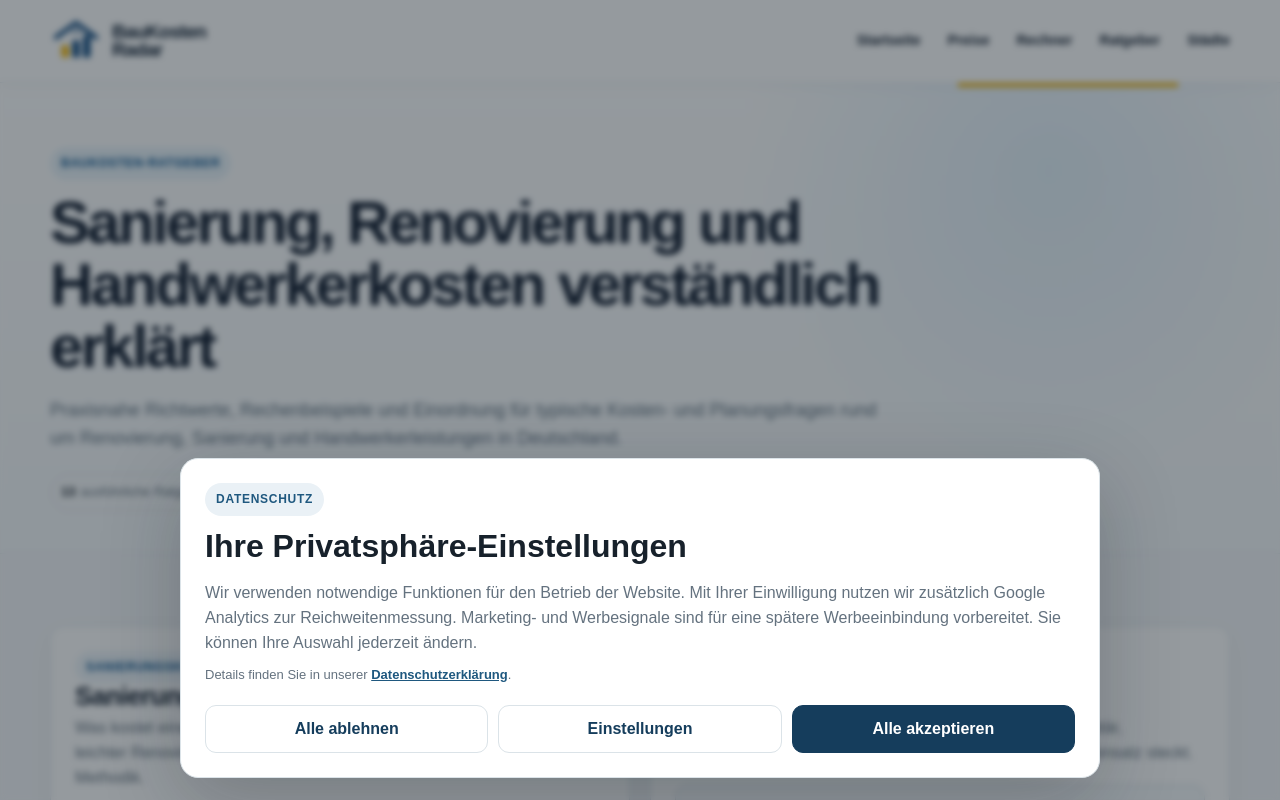
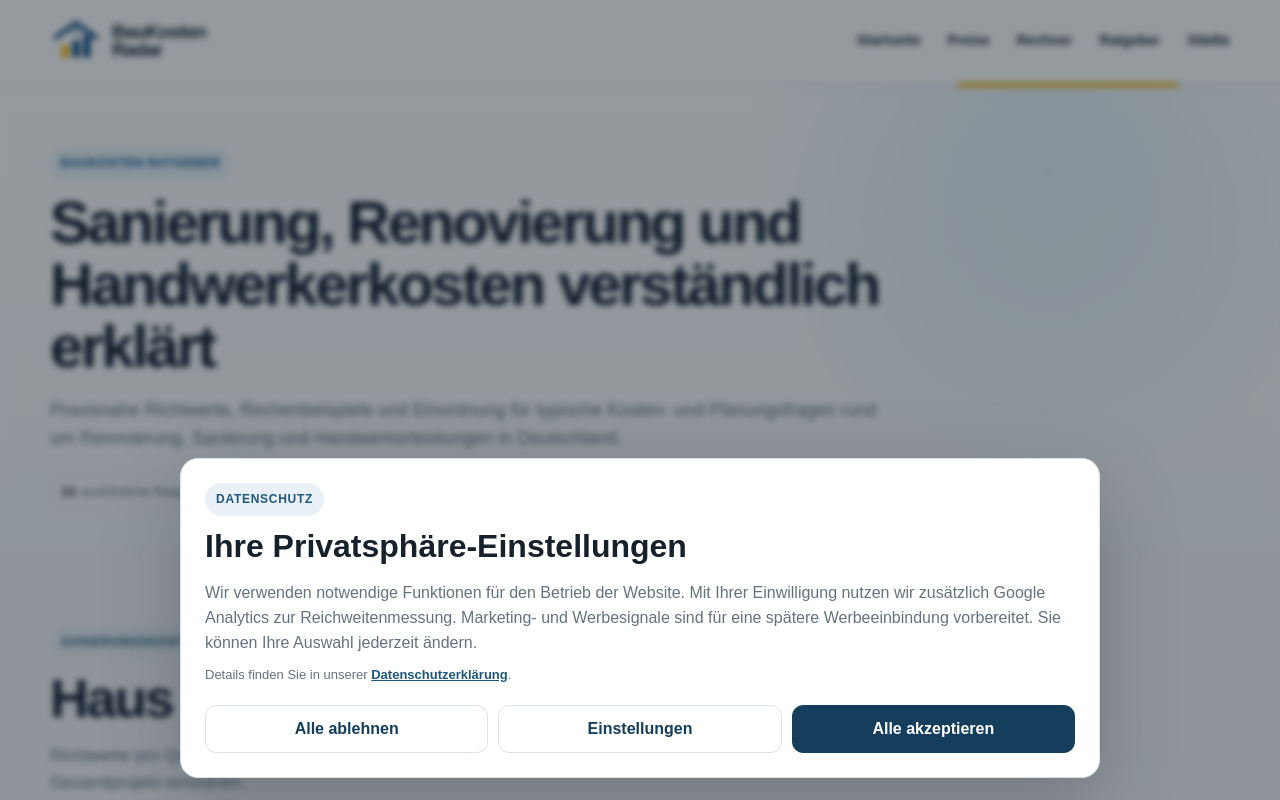
Before and after one commit to maxympaschenko-tech/baukostenradar-de, a Next.js app: page /ratgeber in a window 1280 px wide. Shown: the top 800 px of the page. Built offline with nearby package versions, Linux system fonts and the light colour scheme; no server answers.

Commit message:
Organize Ratgeber into topical SEO clusters

```diff
--- a/app/ratgeber/page.tsx
+++ b/app/ratgeber/page.tsx
@@ -7,6 +7,47 @@ export const metadata: Metadata = {
   description: "Ratgeber zu Sanierungskosten, Kernsanierung, Einfamilienhaus, Renovierungskosten nach Wohnfläche, Handwerkerpreisen und Sanierungsplanung mit Richtwerten und Rechnern.",
   alternates: { canonical: "/ratgeber" },
 };
+
+const guideGroups = [
+  {
+    eyebrow: "Sanierungskosten",
+    title: "Haus und Bestand sanieren",
+    description: "Richtwerte pro Quadratmeter, Kernsanierung, Altbau und Einfamilienhaus als Gesamtprojekt einordnen.",
+    slugs: [
+      "sanierungskosten-pro-qm",
+      "haus-sanieren-kosten",
+      "kernsanierung-kosten",
+      "sanierungskosten-einfamilienhaus",
+      "altbausanierung-kosten",
+    ],
+  },
+  {
+    eyebrow: "Renovierung nach Wohnfläche",
+    title: "Budgets für konkrete Wohnflächen",
+    description: "Beispielrechnungen für Wohnungen und Häuser mit 100, 150 oder 200 m² sowie allgemeine Hausbudgets.",
+    slugs: [
+      "wohnung-renovieren-kosten",
+      "renovierungskosten-haus",
+      "renovierungskosten-100-qm",
+      "haus-renovieren-150-qm-kosten",
+      "haus-renovieren-200-qm-kosten",
+    ],
+  },
+  {
+    eyebrow: "Planung & Kostenstruktur",
+    title: "Sanierung richtig planen und Preise verstehen",
+    description: "Reihenfolge, Arbeits- und Materialkosten sowie Handwerker-Stundensätze verständlich erklärt.",
+    slugs: [
+      "sanierung-reihenfolge",
+      "arbeitskosten-materialkosten",
+      "handwerker-stundensaetze",
+    ],
+  },
+] as const;
+
+function guideBySlug(slug: string) {
+  return allGuides.find((guide) => guide.slug === slug);
+}
 
 export default function GuidesPage() {
   return (
@@ -21,19 +62,31 @@ export default function GuidesPage() {
           </p>
           <div className="heroFacts">
             <span><strong>{allGuides.length}</strong> ausführliche Ratgeber</span>
+            <span><strong>{guideGroups.length}</strong> Themenbereiche</span>
             <span><strong>2026</strong> aktueller Datenstand</span>
-            <span><strong>Transparent</strong> Modellwerte klar gekennzeichnet</span>
           </div>
         </div>
       </section>
 
-      <section className="section">
+      {guideGroups.map((group, index) => {
+        const groupGuides = group.slugs.map(guideBySlug).filter((guide): guide is NonNullable<typeof guide> => Boolean(guide));
+
+        return (
+          <section className={`section${index % 2 === 1 ? " sectionAlt" : ""}`} key={group.title}>
             <div className="shell">
+              <div className="premiumSectionHeading">
+                <div>
+                  <span className="eyebrow">{group.eyebrow}</span>
+                  <h2>{group.title}</h2>
+                  <p>{group.description}</p>
+                </div>
+              </div>
+
               <div className="directoryGrid">
-            {allGuides.map((guide) => (
+                {groupGuides.map((guide) => (
                   <article className="directoryCard" key={guide.slug}>
                     <span className="eyebrow">{guide.eyebrow}</span>
-                <h2>{guide.title}</h2>
+                    <h3>{guide.title}</h3>
                     <p>{guide.description}</p>
                     <div className="miniPrice">
                       <span>Wichtigster Richtwert</span>
@@ -45,6 +98,8 @@ export default function GuidesPage() {
               </div>
             </div>
           </section>
+        );
+      })}
 
       <section className="section sectionAlt">
         <div className="shell twoColumn">
```
Lines whose indentation alone changed are shown as unchanged.
